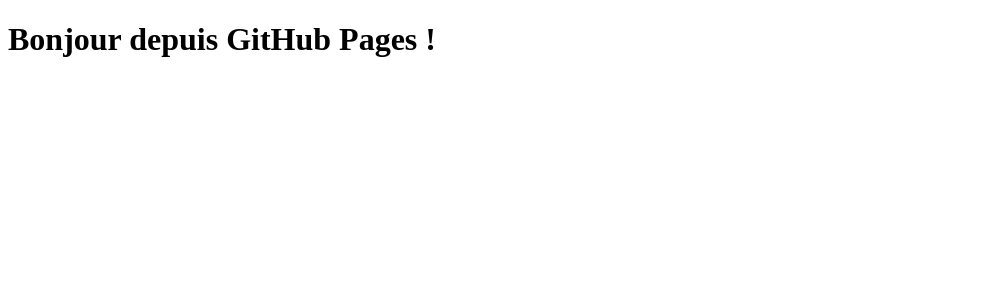
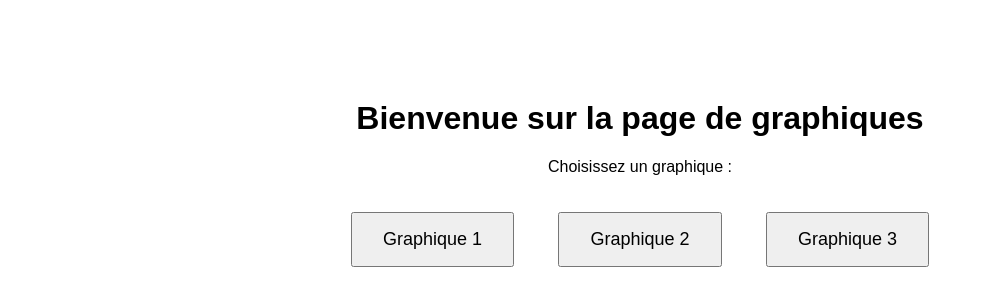
Before and after one commit to Commodee/Urgences, a plain HTML site: page index.html in a window 1280 px wide. Shown: the whole page, without its empty margins (0-984 px from the left). Drawn offline with Linux system fonts and the light colour scheme.

Commit message:
Update index.html

```diff
--- a/index.html
+++ b/index.html
@@ -2,12 +2,27 @@
 <html lang="fr">
 <head>
   <meta charset="UTF-8">
-  <title>Ma première page GitHub</title>
+  <title>Accueil - Choix du graphique</title>
+  <style>
+    body {
+      text-align: center;
+      margin-top: 100px;
+      font-family: Arial;
+    }
+    button {
+      padding: 15px 30px;
+      margin: 20px;
+      font-size: 18px;
+      cursor: pointer;
+    }
+  </style>
 </head>
 <body>
-  <h1>Bonjour depuis GitHub Pages !</h1>
-  <script>
-    alert("Bienvenue !");
-  </script>
+  <h1>Bienvenue sur la page de graphiques</h1>
+  <p>Choisissez un graphique :</p>
+
+  <button onclick="location.href='graph1.html'">Graphique 1</button>
+  <button onclick="location.href='graph2.html'">Graphique 2</button>
+  <button onclick="location.href='graph3.html'">Graphique 3</button>
 </body>
 </html>
```
